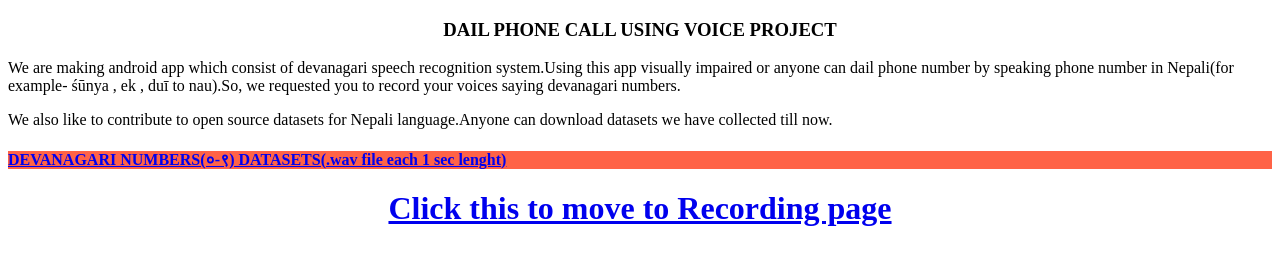
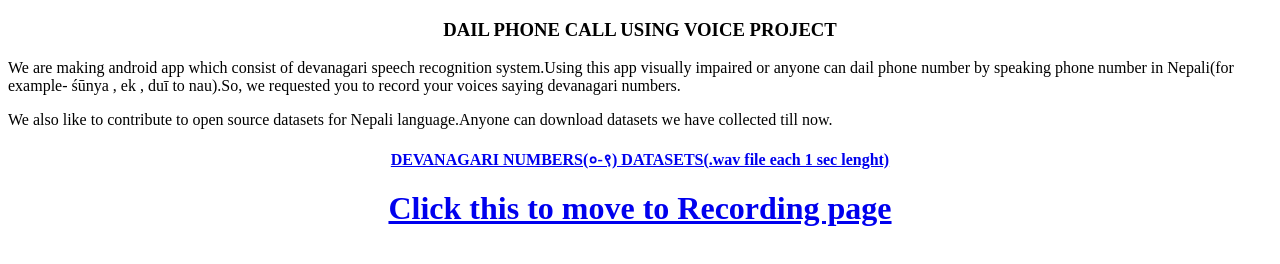
Before and after one commit to Sachingiri619/Sachingiri619.github.io, a website: page index.html in a window 1280 px wide. Drawn offline with Linux system fonts and the light colour scheme.

Commit message:
Update index.html

```diff
--- a/index.html
+++ b/index.html
@@ -13,7 +13,7 @@
    <h3 style="text-align:center;" style="color:red;">DAIL PHONE CALL USING VOICE PROJECT</h3>
 <p style="text-align:left;">We are making android app which consist of devanagari speech recognition system.Using this app visually impaired or anyone can dail phone number by speaking phone number in Nepali(for example- śūnya , ek , duī to nau).So, we requested you to record your voices saying devanagari numbers.</p>
   <p style="text-align:left;">We also like to contribute to open source datasets for Nepali language.Anyone can download datasets we have collected till now.</p>
-   <h4 style="background-color:Tomato;" style="text-align:center;" ><a href="https://drive.google.com/open?id=1t8sLsBbHuIT1WJJFAUQzNtYhtG5PzkUM">DEVANAGARI NUMBERS(०-९) DATASETS(.wav file each 1 sec lenght)</a> </h4>
+   <h4 style="text-align:center;" ><a href="https://drive.google.com/open?id=15g57Qa1TQa4Ix6-MiC6v1wieouqp0XAl">DEVANAGARI NUMBERS(०-९) DATASETS(.wav file each 1 sec lenght)</a> </h4>
   <h1 style="text-align:center;" ><a href="https://myhttps-myapptest.193b.starter-ca-central-1.openshiftapps.com/">Click this to move to Recording page</a> </h1>
 
 
```
